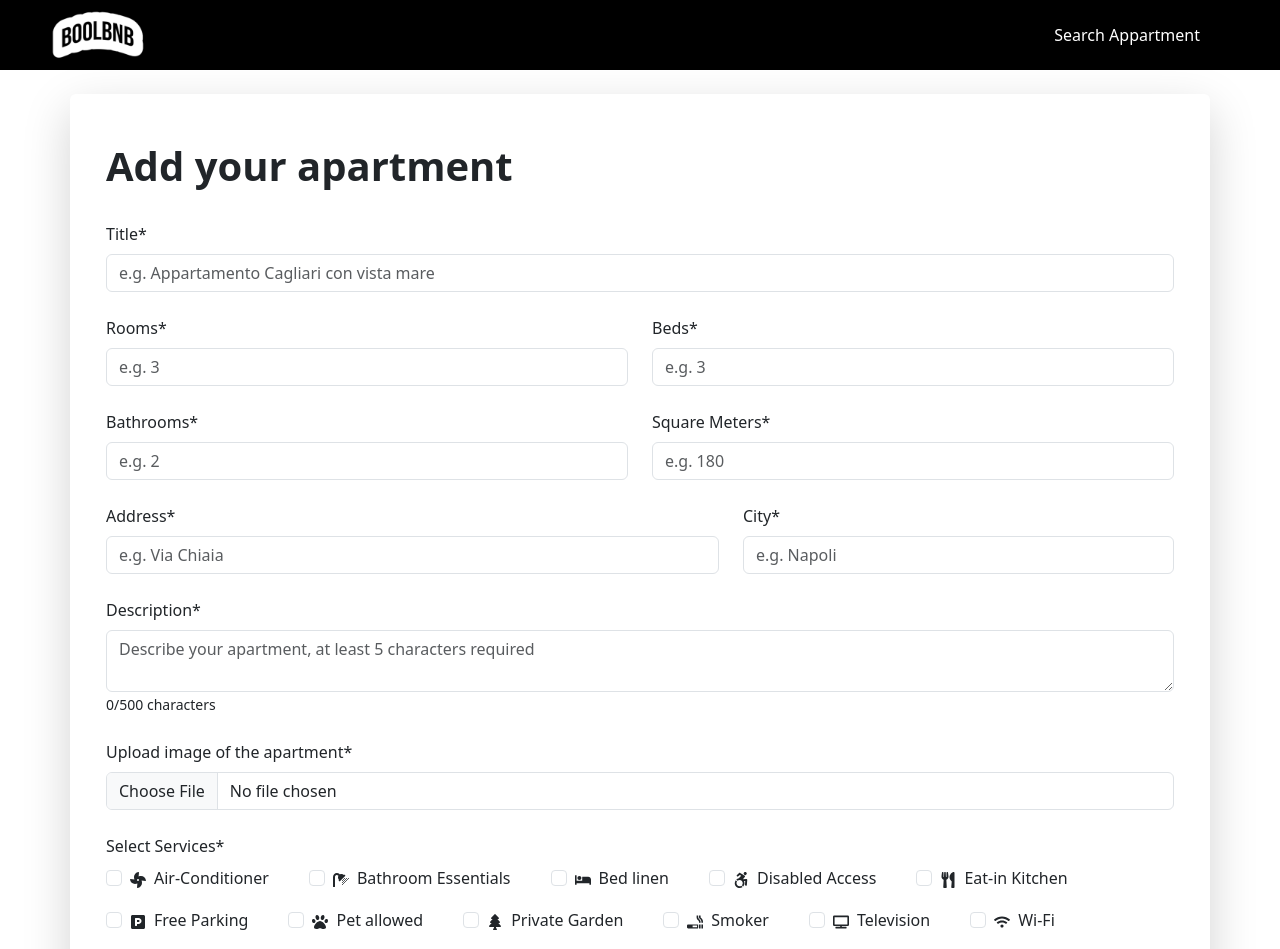
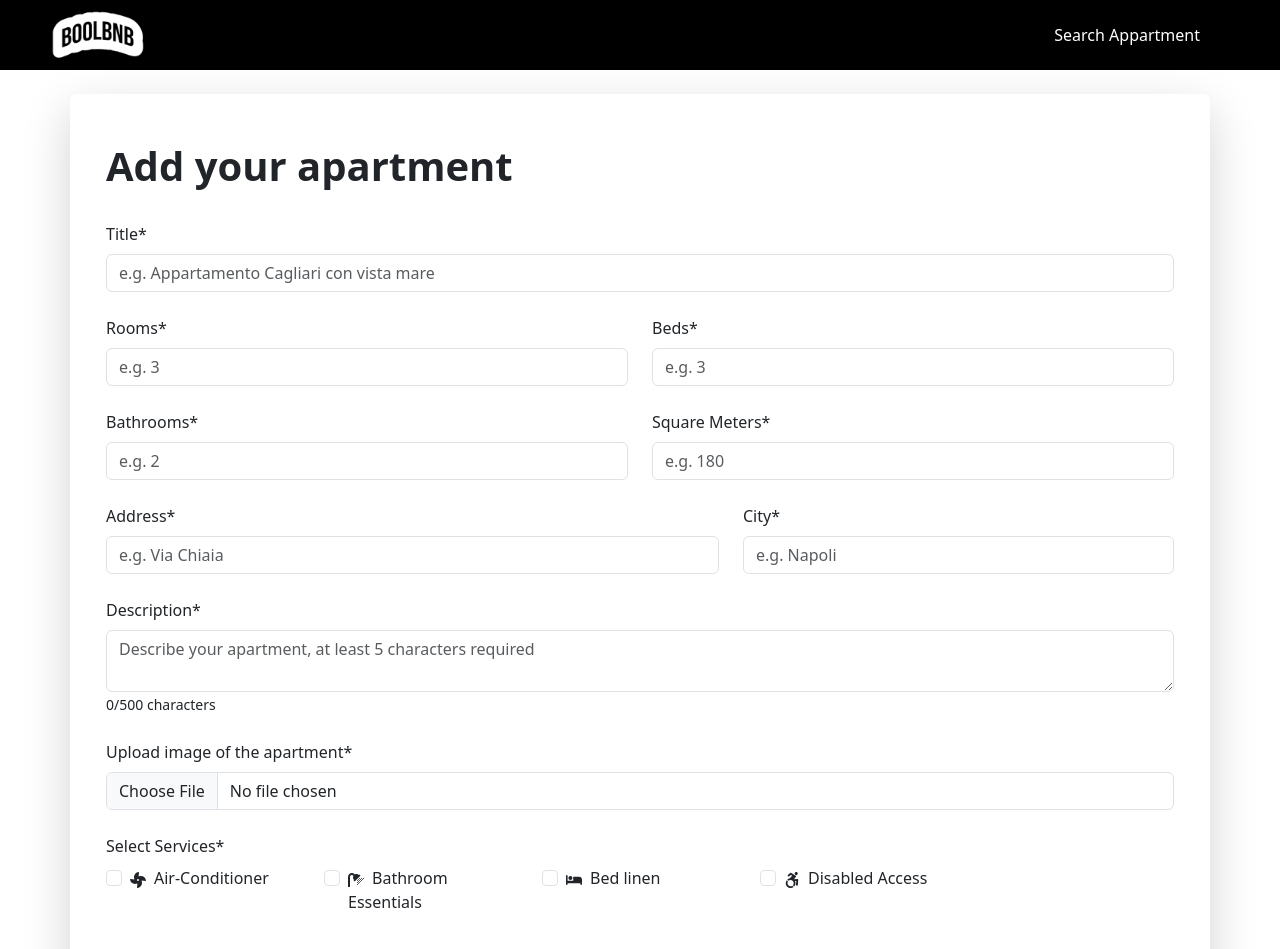
Before and after one commit to ManuelTrappolini/boolBnb-project-work, a React (Vite) app in the folder frontend/: page /apartments/addapartment in a window 1280 px wide. Shown: the top 949 px of the page. Built offline with nearby package versions, Linux system fonts and the light colour scheme; the HTML template or start-up script is replaced by a standard one.

Commit message:
fix services

```diff
--- a/frontend/src/components/Addapartment.jsx
+++ b/frontend/src/components/Addapartment.jsx
@@ -374,7 +374,7 @@ export default function AddApartment() {
                         <label htmlFor="services" className="form-label">Select Services*</label>
                         <div className="d-flex flex-wrap gap-3">
                             {servicesList.map((service) => (
-                                <div className="form-check me-4" key={service.id}>
+                                <div className="form-check me-4 col-6 col-sm-4 col-md-3 col-lg-2 mb-3" key={service.id}>
                                     <input
                                         type="checkbox"
                                         className="form-check-input"
```
